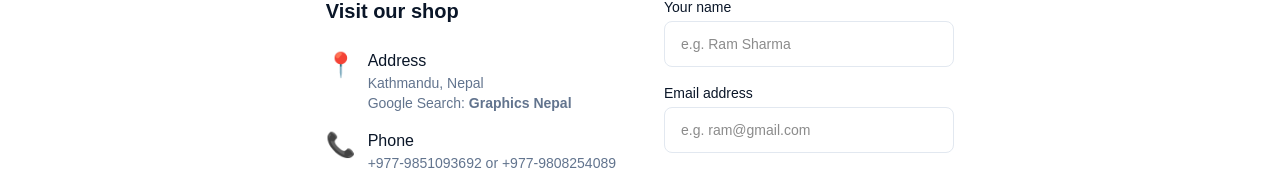
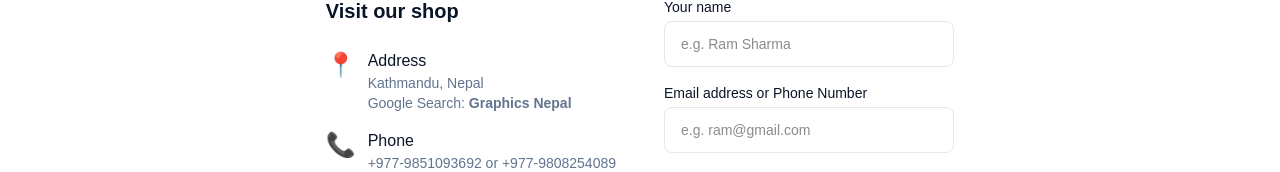
Before and after one commit to Lordwick5/Graphics-Nepal, a Next.js app: page /contact in a window 1280 px wide. Shown: the part 255-427 px from the top of the page. Built offline with nearby package versions, Linux system fonts and the light colour scheme.

Commit message:
update: updated the contact form

```diff
--- a/app/contact/page.tsx
+++ b/app/contact/page.tsx
@@ -114,7 +114,9 @@ export default function Contact() {
             />
           </div>
           <div>
-            <label className="text-sm font-medium text-[#0a1628] block mb-1">Email address</label>
+            <label className="text-sm font-medium text-[#0a1628] block mb-1">
+              Email address or Phone Number
+            </label>
             <input
               type="email"
               placeholder="e.g. ram@gmail.com"
```
